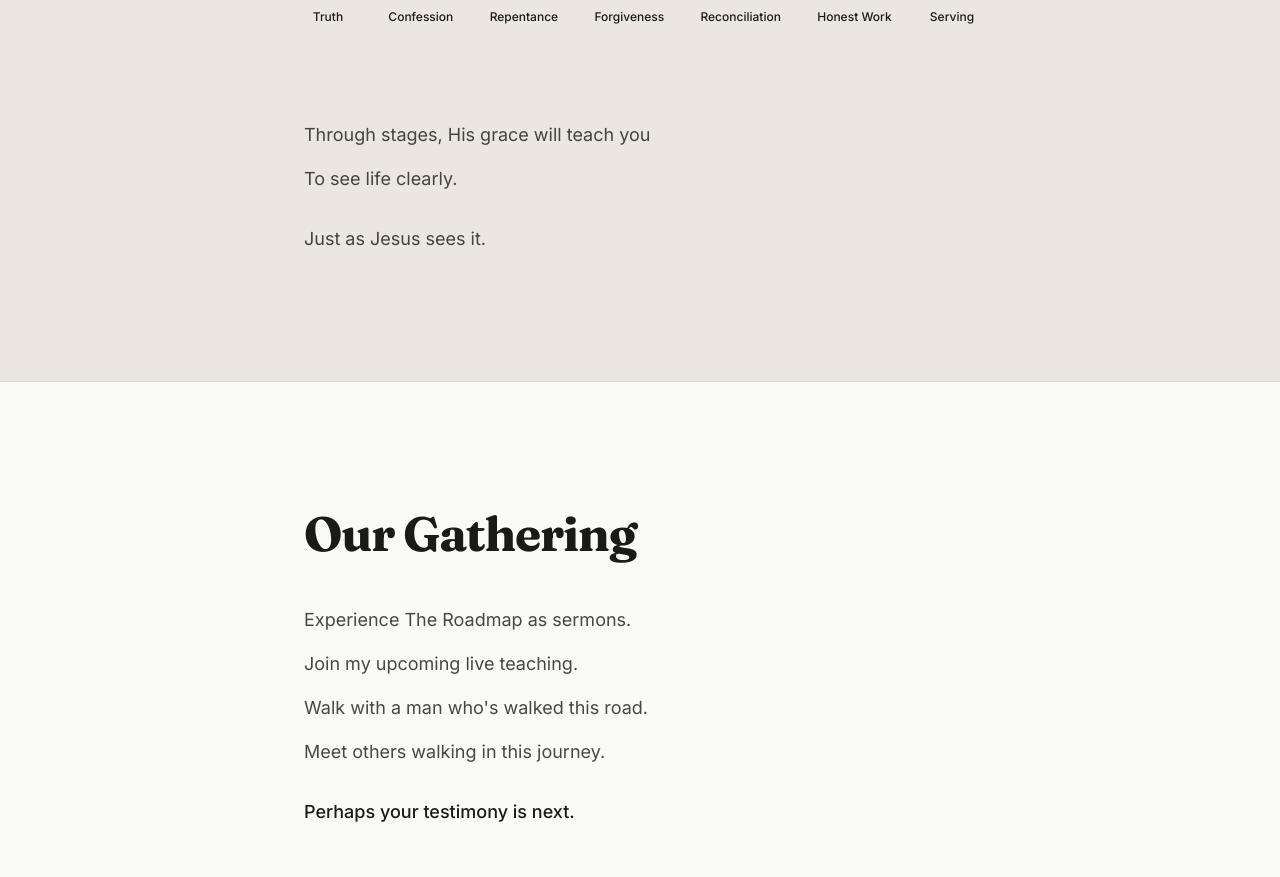
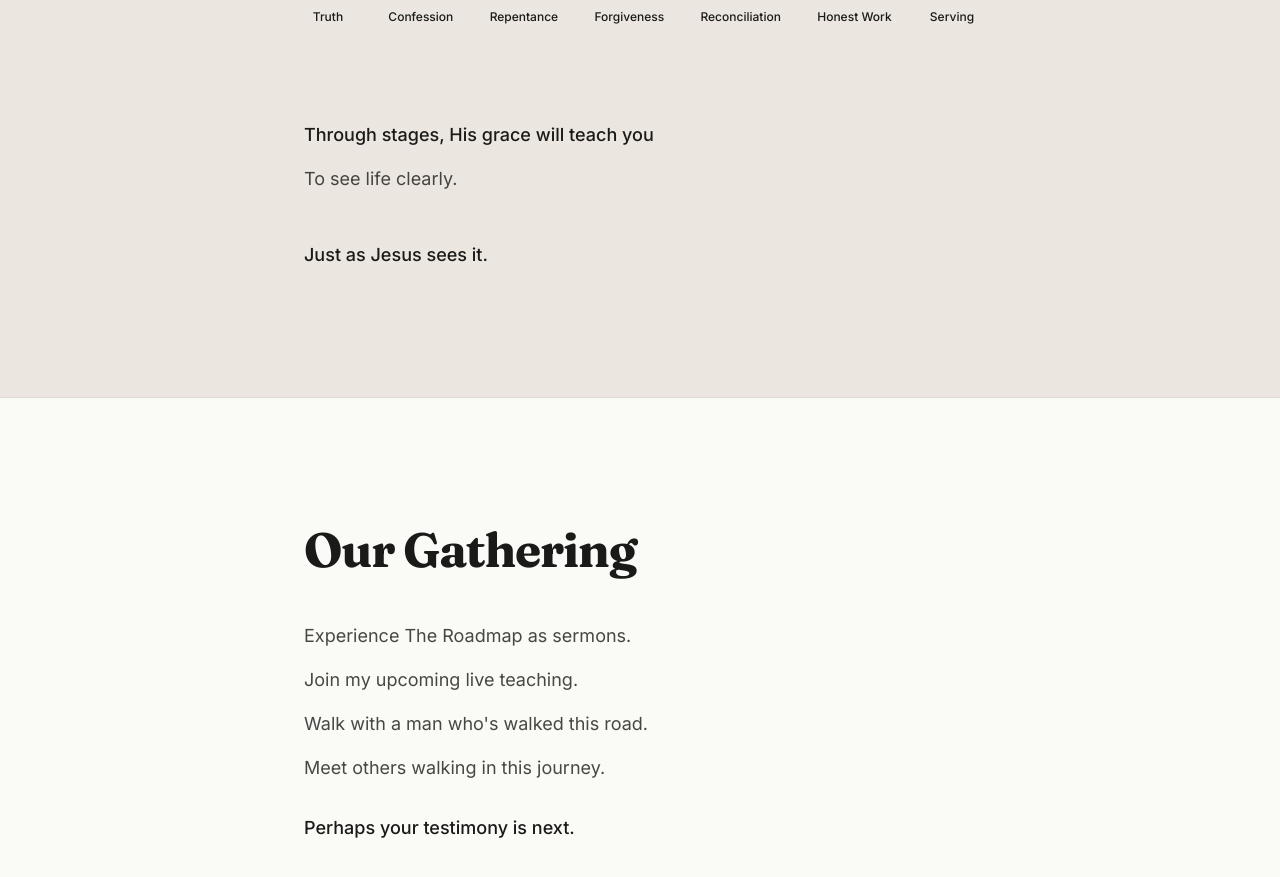
Before and after one commit to whoisjimilitan/restoration-community, a Next.js app in the folder apps/web/: page / in a window 1280 px wide. Shown: the part 3900-4777 px from the top of the page. Built offline with nearby package versions, Linux system fonts and the light colour scheme.

Commit message:
refactor: premium ui/ux polish for roadmap section - intentional hierarchy, breathing room, balanced visual composition

```diff
--- a/apps/web/src/app/page.tsx
+++ b/apps/web/src/app/page.tsx
@@ -183,9 +183,9 @@ export default function Home() {
           <StagesVisualization />
 
           <div className="space-y-4 text-base md:text-lg text-rc-text/80 leading-relaxed font-light">
-            <p>Through stages, His grace will teach you</p>
+            <p className="text-rc-text font-medium">Through stages, His grace will teach you</p>
             <p>To see life clearly.</p>
-            <p className="pt-4">Just as Jesus sees it.</p>
+            <p className="pt-8 text-rc-text font-medium">Just as Jesus sees it.</p>
           </div>
         </motion.div>
       </section>
```
